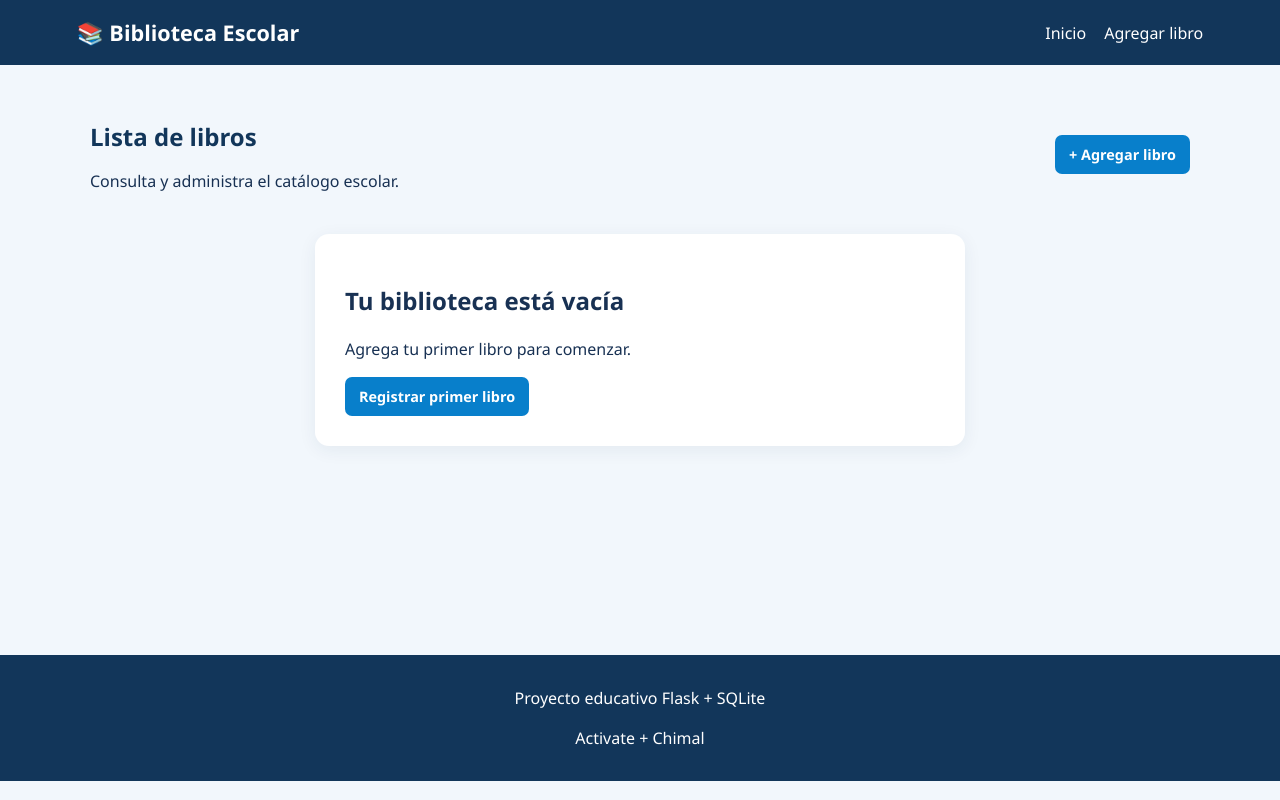
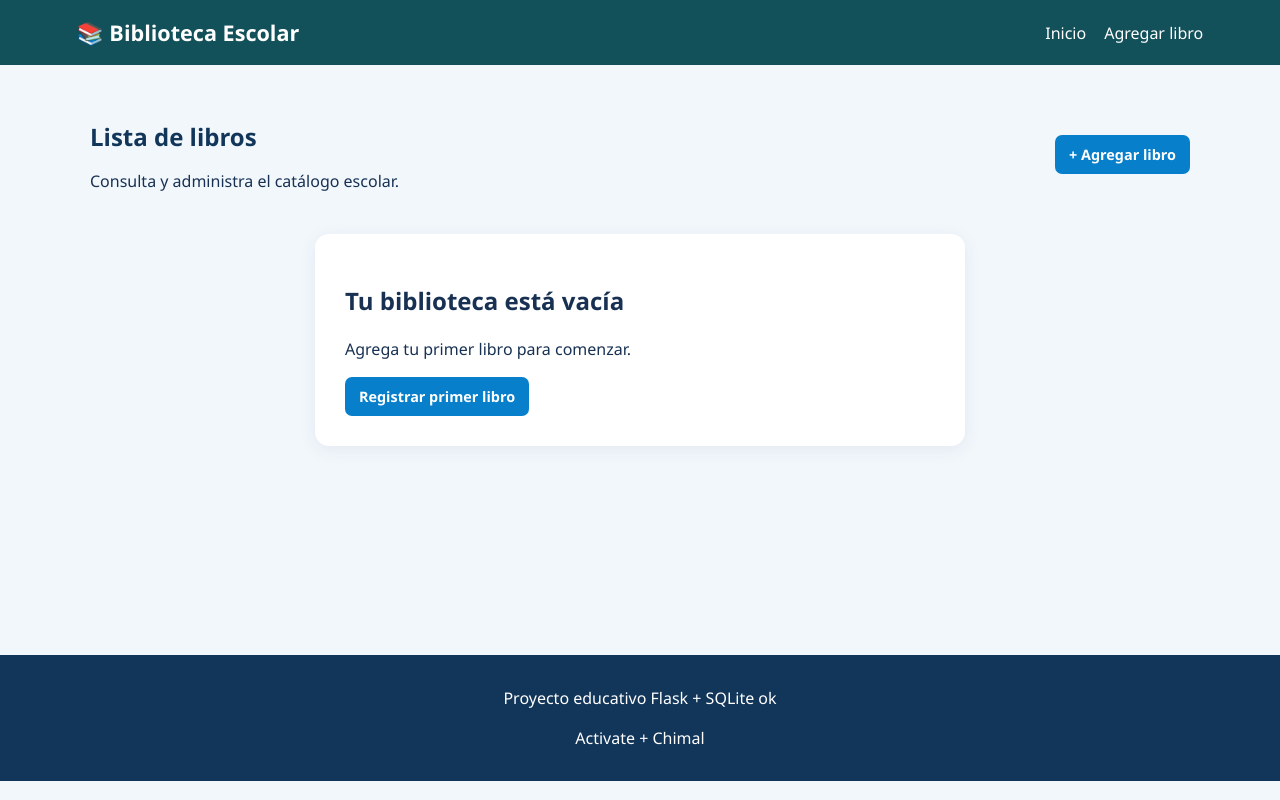
Before and after one commit to RossyPerrez/BIBLIOTECA_ESCOLAR, a Flask app: page / in a window 1280 px wide. Run offline with Flask 3, Linux system fonts and the light colour scheme; some libraries are stand-ins or nearby versions.

Commit message:
cambios 1

```diff
--- a/STATIC/estilos.css
+++ b/STATIC/estilos.css
@@ -10,7 +10,7 @@ body {
 }
 
 .encabezado {
-    background: #12365a;
+    background: #12505a;
     color: white;
     padding: 18px 6%;
     display: flex;
--- a/TEMPLATES/agregar.html
+++ b/TEMPLATES/agregar.html
@@ -18,7 +18,7 @@
                 id="titulo"
                 name="titulo"
                 maxlength="150"
-                placeholder="Ej. El principito"
+                placeholder="Ej. El principito 1"
                 required>
         </div>
 
--- a/TEMPLATES/base.html
+++ b/TEMPLATES/base.html
@@ -39,7 +39,7 @@
     </main>
 
     <footer>
-        <p>Proyecto educativo Flask + SQLite</p>
+        <p>Proyecto educativo Flask + SQLite ok</p>
         <p>Activate + Chimal</p>
     </footer>
 
--- a/TEMPLATES/index.html
+++ b/TEMPLATES/index.html
@@ -60,7 +60,7 @@
 
                     <form action="{{ url_for('eliminar', id=libro.id) }}"
                           method="POST"
-                          onsubmit="return confirm('¿Eliminar este libro?');">
+                          onsubmit="return confirm('¿Eliminar este libro ok?');">
 
                         <button class="boton pequeno eliminar" type="submit">
                             Eliminar
```
